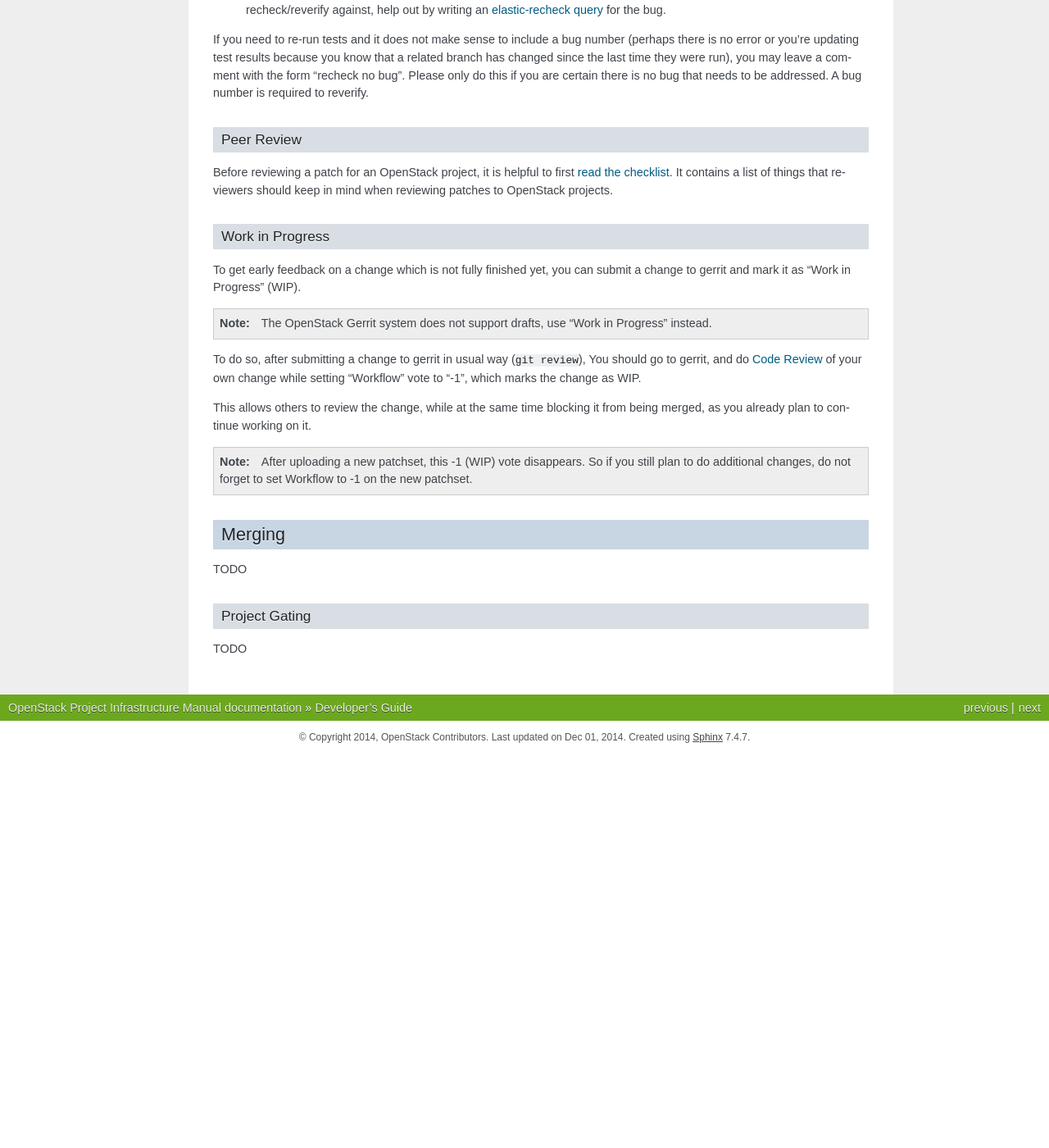
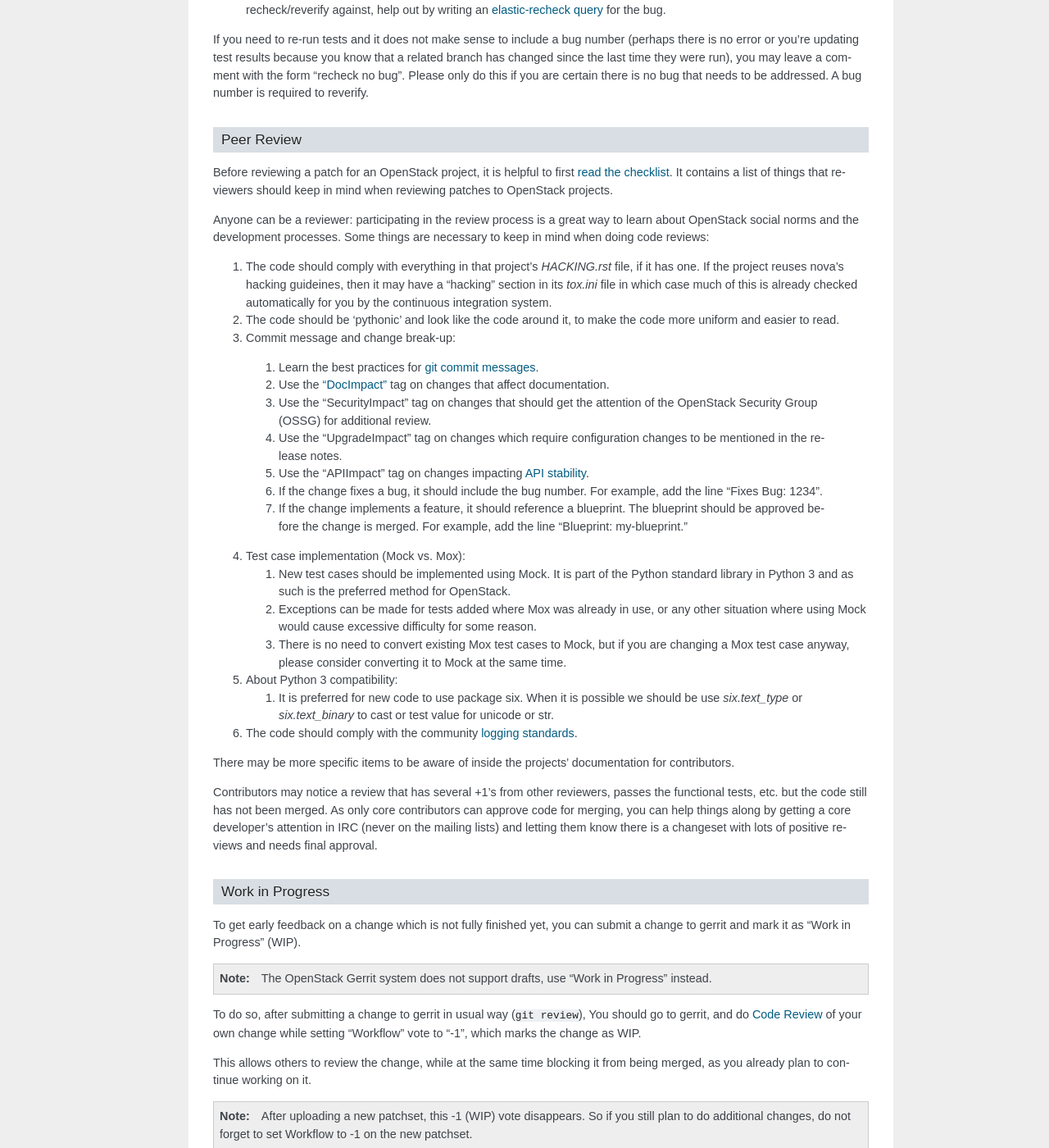
Before and after one commit to openstack-archive/infra-manual, a Sphinx documentation site: the page built from doc/source/developers.rst, in a window 1280 px wide and 1400 px high, scrolled down 7058 px. Shown: the whole window at 82% size. Built offline with Sphinx 7.4.7, drawn with Linux system fonts in a browser that asks for light colours; before the commit the page ends 7977 px from its top, so only the background shows below that.

Commit message:
Adding the Review Checklist items
The checklist is generic for all projects. Checklist items that are
specific to a project should go in project's instructions for
contributors.

Change-Id: Iaf84142e8bcbcb4c524ae8c362e7a19ee1a44711

```diff
--- a/doc/source/developers.rst
+++ b/doc/source/developers.rst
@@ -401,6 +401,67 @@
 It contains a list of things that reviewers should keep in mind when
 reviewing patches to OpenStack projects.
 
+Anyone can be a reviewer: participating in the review process is a
+great way to learn about OpenStack social norms and the development
+processes. Some things are necessary to keep in mind when doing code
+reviews:
+
+1. The code should comply with everything in that project's
+   `HACKING.rst` file, if it has one. If the project reuses nova's
+   hacking guideines, then it may have a "hacking" section in its
+   `tox.ini` file in which case much of this is already checked
+   automatically for you by the continuous integration system.
+2. The code should be 'pythonic' and look like the code around it,
+   to make the code more uniform and easier to read.
+3. Commit message and change break-up:
+
+  1. Learn the best practices for `git commit messages <https://wiki.openstack.org/wiki/GitCommitMessages>`_.
+  2. Use the `"DocImpact"
+     <https://wiki.openstack.org/wiki/Documentation/DocImpact>`_ tag on
+     changes that affect documentation.
+  3. Use the "SecurityImpact" tag on changes that should get the
+     attention of the OpenStack Security Group (OSSG) for additional
+     review.
+  4. Use the "UpgradeImpact" tag on changes which require
+     configuration changes to be mentioned in the release notes.
+  5. Use the "APIImpact" tag on changes impacting `API stability <https://wiki.openstack.org/wiki/APIChangeGuidelines>`_.
+  6. If the change fixes a bug, it should include the bug number. For
+     example, add the line "Fixes Bug: 1234".
+  7. If the change implements a feature, it should reference a
+     blueprint. The blueprint should be approved before the change is
+     merged. For example, add the line "Blueprint: my-blueprint."
+
+4. Test case implementation (Mock vs. Mox):
+
+   1. New test cases should be implemented using Mock. It is part
+      of the Python standard library in Python 3 and as such is the
+      preferred method for OpenStack.
+   2. Exceptions can be made for tests added where Mox was already
+      in use, or any other situation where using Mock would cause excessive
+      difficulty for some reason.
+   3. There is no need to convert existing Mox test cases to Mock,
+      but if you are changing a Mox test case anyway, please consider
+      converting it to Mock at the same time.
+
+5. About Python 3 compatibility:
+
+   1. It is preferred for new code to use package six. When it is
+      possible we should be use `six.text_type` or `six.text_binary` to cast
+      or test value for unicode or str.
+
+6. The code should comply with the community `logging standards <https://wiki.openstack.org/wiki/LoggingStandards>`_.
+
+There may be more specific items to be aware of inside the projects'
+documentation for contributors.
+
+Contributors may notice a review that has several +1's from other
+reviewers, passes the functional tests, etc. but the code still has
+not been merged. As only core contributors can approve code for
+merging, you can help things along by getting a core developer's
+attention in IRC (never on the mailing lists) and letting them know
+there is a changeset with lots of positive reviews and needs final
+approval.
+
 Work in Progress
 ----------------
 
```
